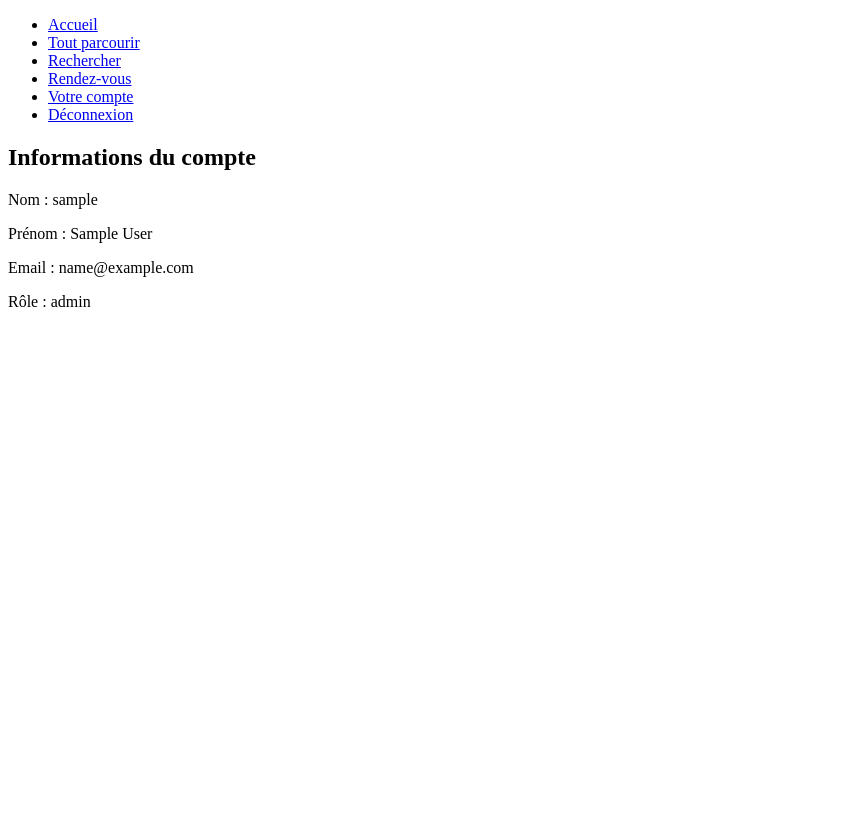
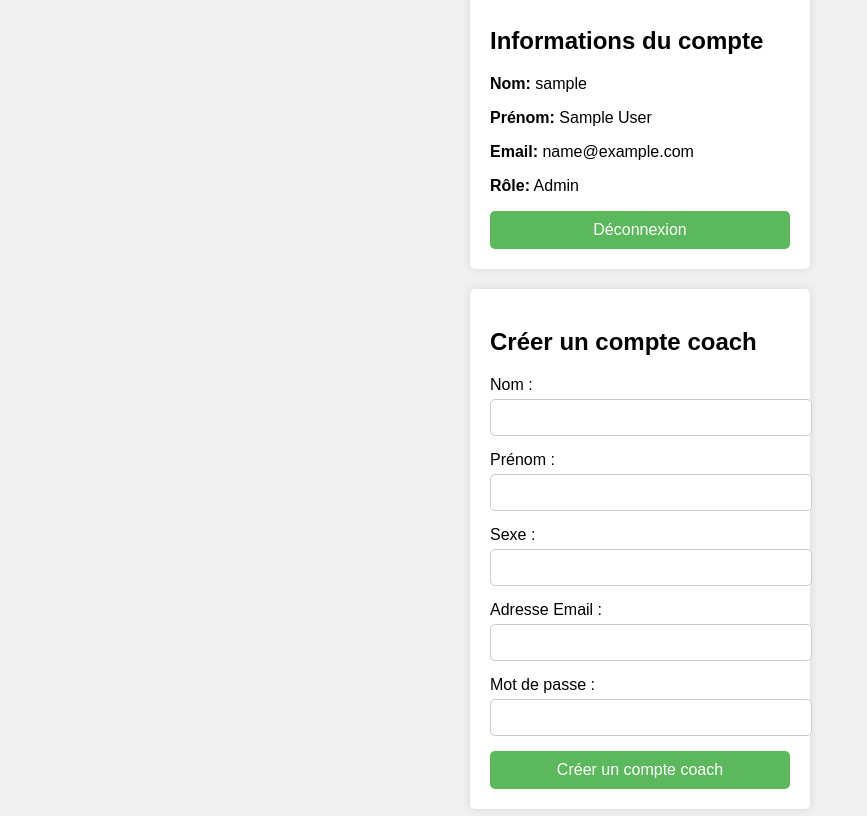
Before and after one commit to Alfred0404/Projet_Web_Dynamique_Sportify, a PHP site: page /compte.php in a window 1280 px wide. Shown: the whole page, without its empty margins (0-867 px from the left). Before the commit the page ends 307 px from the top, so only its background shows below. Run offline with PHP 8.4, Linux system fonts and the light colour scheme; the visitor is signed in with stand-in values (Sample User, id 1).

Commit message:
admin qui cree les coachs

```diff
--- a/src/compte.php
+++ b/src/compte.php
@@ -1,37 +1,138 @@
 <?php
 session_start();
+include "db_connection.php";
+
+// Vérifier si l'utilisateur est connecté
 if (!isset($_SESSION['user_name'])) {
     header("Location: index.php");
     exit();
 }
+
+// Vérifier si l'utilisateur est un administrateur
+$is_admin = $_SESSION['role'] === 'admin';
+
+// Fonction pour valider et sécuriser les entrées utilisateur
+function validate($data) {
+    $data = trim($data);
+    $data = stripslashes($data);
+    $data = htmlspecialchars($data);
+    return $data;
+}
+
+// Création d'un compte coach
+if ($_SERVER["REQUEST_METHOD"] == "POST" && isset($_POST['create_coach'])) {
+    if ($is_admin) {
+        $nom = validate($_POST['name']);
+        $prenom = validate($_POST['prenom']);
+        $sexe = validate($_POST['sexe']);
+        $email = validate($_POST['email']);
+        $password = validate($_POST['password']);
+
+        $sql = "INSERT INTO coach (nom_coach, prenom_coach, sexe_coach, email_coach, mdp_coach) VALUES (?, ?, ?, ?, ?)";
+        $stmt = $conn->prepare($sql);
+        if ($stmt === false) {
+            die("Erreur de préparation de la requête : " . $conn->error);
+        }
+        $stmt->bind_param("sssss", $nom, $prenom, $sexe, $email, $password);
+        $stmt->execute();
+
+        if ($stmt->affected_rows === 1) {
+            echo "Compte coach créé avec succès.";
+        } else {
+            echo "Erreur: " . $sql . "<br>" . $conn->error;
+        }
+    } else {
+        echo "Vous n'avez pas les autorisations nécessaires pour créer un compte coach.";
+    }
+}
 ?>
 
 <!DOCTYPE html>
-<html lang="fr">
+<html lang="en">
+
 <head>
     <meta charset="UTF-8">
     <meta name="viewport" content="width=device-width, initial-scale=1.0">
     <title>Votre compte</title>
+    <style>
+        body {
+            font-family: Arial, sans-serif;
+            background-color: #f0f0f0;
+            display: flex;
+            justify-content: center;
+            align-items: center;
+            height: 100vh;
+            flex-direction: column;
+        }
+        .container {
+            background-color: #fff;
+            padding: 20px;
+            box-shadow: 0 0 10px rgba(0, 0, 0, 0.1);
+            border-radius: 5px;
+            width: 300px;
+            margin-bottom: 20px;
+        }
+        h2 {
+            margin-bottom: 20px;
+        }
+        label {
+            display: block;
+            margin-bottom: 5px;
+        }
+        input, select {
+            width: 100%;
+            padding: 10px;
+            margin-bottom: 15px;
+            border: 1px solid #ccc;
+            border-radius: 5px;
+        }
+        button {
+            width: 100%;
+            padding: 10px;
+            background-color: #5cb85c;
+            border: none;
+            color: #fff;
+            font-size: 16px;
+            border-radius: 5px;
+            cursor: pointer;
+        }
+        button:hover {
+            background-color: #4cae4c;
+        }
+    </style>
 </head>
+
 <body>
-    <header></header>
-    <div class="nav">
-        <ul>
-            <li><a href="accueil.php">Accueil</a></li>
-            <li><a href="parcourir.php">Tout parcourir</a></li>
-            <li><a href="recherche.php">Rechercher</a></li>
-            <li><a href="rendez_vous.php">Rendez-vous</a></li>
-            <li><a href="#">Votre compte</a></li>
-            <li><a href="logout.php">Déconnexion</a></li>
-        </ul>
+    <div class="container">
+        <h2>Informations du compte</h2>
+        <p><strong>Nom:</strong> <?php echo $_SESSION['user_name']; ?></p>
+        <p><strong>Prénom:</strong> <?php echo $_SESSION['prenom']; ?></p>
+        <p><strong>Email:</strong> <?php echo $_SESSION['email']; ?></p>
+        <p><strong>Rôle:</strong> <?php echo ucfirst($_SESSION['role']); ?></p>
+        <form method="post" action="logout.php">
+            <button type="submit">Déconnexion</button>
+        </form>
     </div>
-    <section>
-        <h2>Informations du compte</h2>
-        <p>Nom : <?php echo $_SESSION['user_name']; ?></p>
-        <p>Prénom : <?php echo $_SESSION['prenom']; ?></p>
-        <p>Email : <?php echo $_SESSION['email']; ?></p>
-        <p>Rôle : <?php echo $_SESSION['role']; ?></p>
-    </section>
-    <footer></footer>
+
+    <?php if ($is_admin): ?>
+    <div class="container">
+        <h2>Créer un compte coach</h2>
+        <form method="post" action="compte.php">
+            <input type="hidden" name="create_coach" value="1">
+            <label for="name">Nom :</label>
+            <input type="text" id="name" name="name" required>
+            <label for="prenom">Prénom :</label>
+            <input type="text" id="prenom" name="prenom" required>
+            <label for="sexe">Sexe :</label>
+            <input type="text" id="sexe" name="sexe" required>
+            <label for="email">Adresse Email :</label>
+            <input type="email" id="email" name="email" required>
+            <label for="password">Mot de passe :</label>
+            <input type="password" id="password" name="password" required>
+            <button type="submit">Créer un compte coach</button>
+        </form>
+    </div>
+    <?php endif; ?>
 </body>
+
 </html>
--- a/src/index.php
+++ b/src/index.php
@@ -161,7 +161,6 @@ if ($_SERVER["REQUEST_METHOD"] == "POST" && isset($_POST['login_role'])) {
             <select id="register_role" name="register_role" onchange="showRegistrationFields()" required>
                 <option value="">--Choisir un rôle--</option>
                 <option value="admin">Administrateur</option>
-                <option value="coach">Coach</option>
                 <option value="client">Client</option>
             </select>
             <div id="registration_fields" style="display: none;">
```
